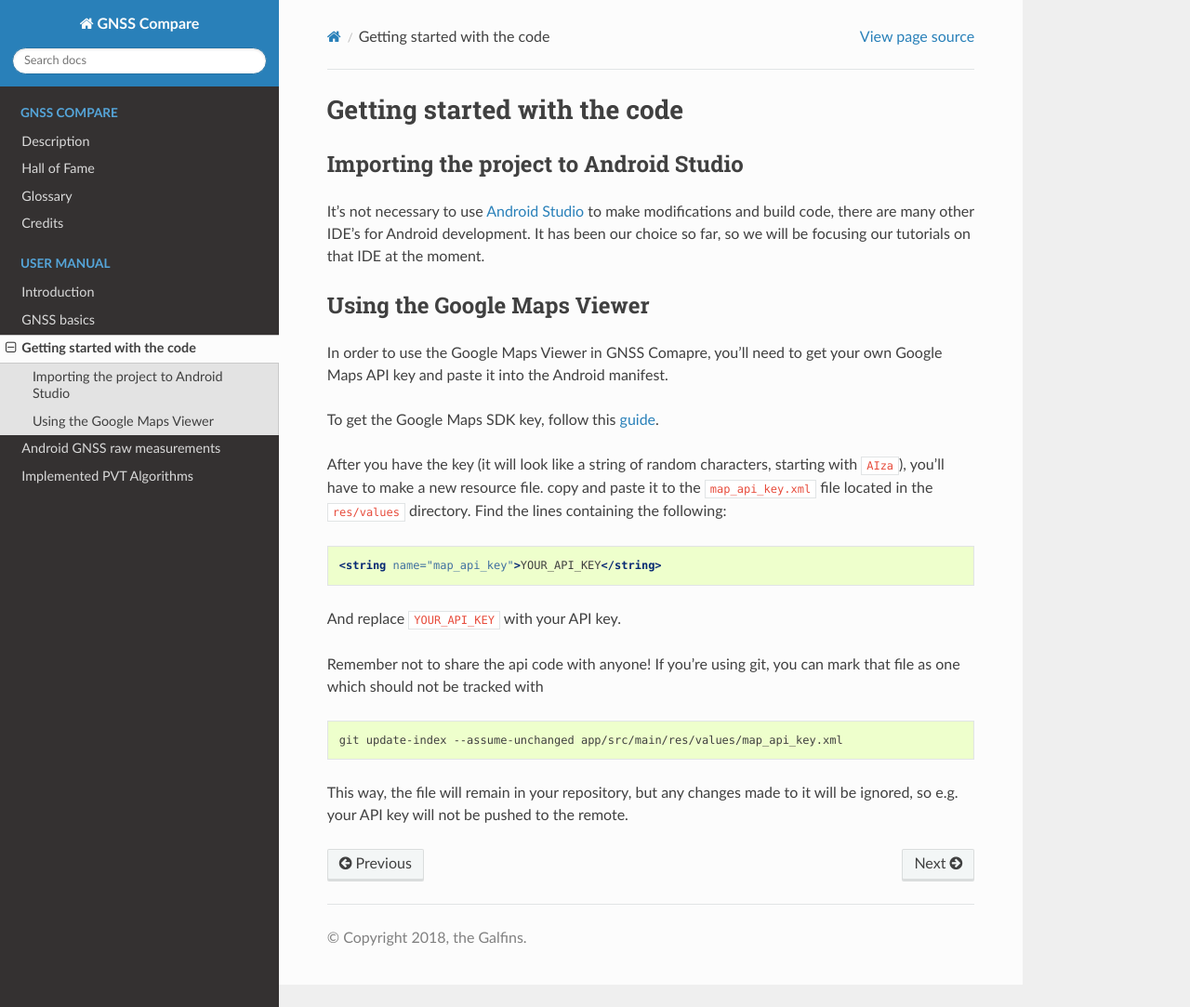
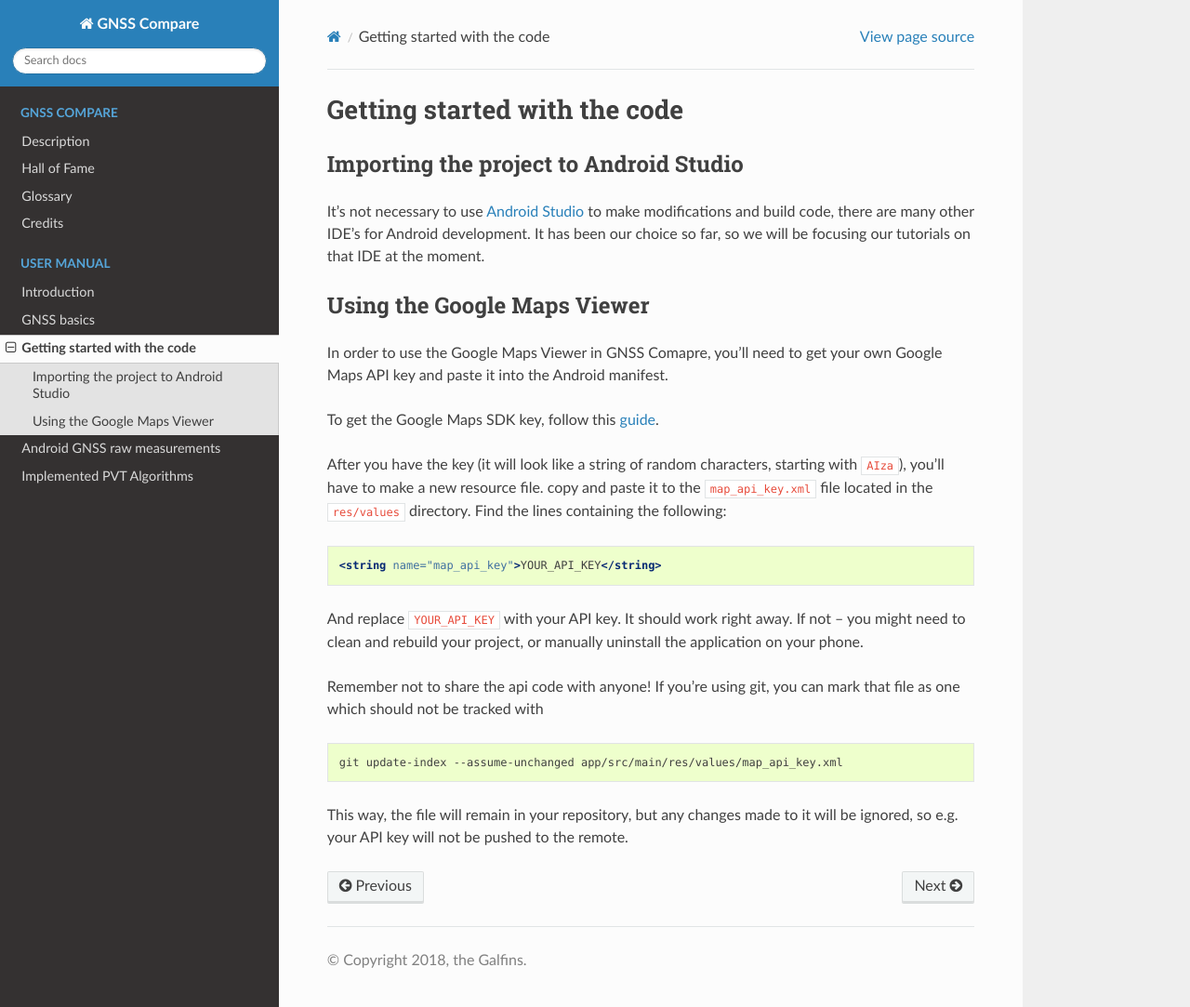
Before and after one commit to TheGalfins/GNSS_Compare, a Sphinx documentation site: the page built from docs/user_manual/code_basics.rst, in a window 1280 px wide and 1083 px high. Shown: the whole window at 93% size. Built offline with Sphinx 7.4.7 and the Read the Docs theme 2.0.0, drawn with Linux system fonts in a browser that asks for light colours; pages that are not in the unit, such as notebooks, are missing from menus.

Commit message:
Added comment on the need to rebuild / reinstall the project

```diff
--- a/docs/user_manual/code_basics.rst
+++ b/docs/user_manual/code_basics.rst
@@ -24,7 +24,7 @@
 
   <string name="map_api_key">YOUR_API_KEY</string>
 
-And replace ``YOUR_API_KEY`` with your API key.
+And replace ``YOUR_API_KEY`` with your API key. It should work right away. If not -- you might need to clean and rebuild your project, or manually uninstall the application on your phone.
 
 Remember not to share the api code with anyone! If you're using git, you can mark that file as one which should not be tracked with
 
```
